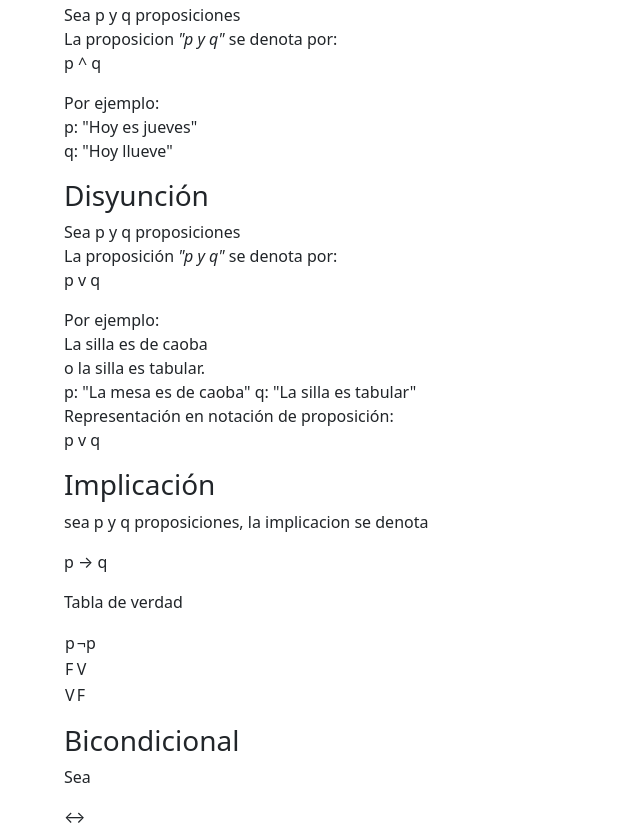
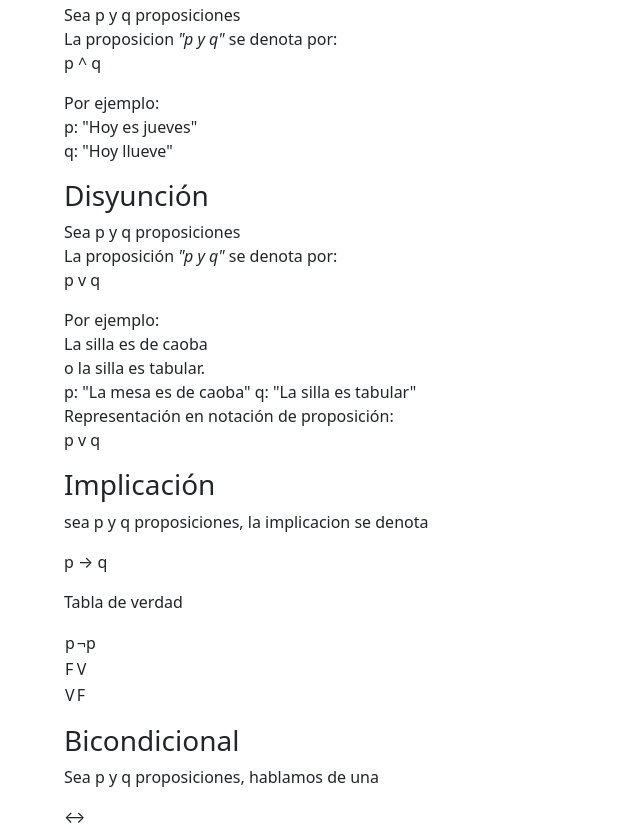
Before and after one commit to jassiel2911/Proyecto_PW, a plain HTML site: page lp.html in a window 1280 px wide. Shown: the part 1265-2094 px from the top of the page, without its empty margins (0-640 px from the left). Drawn offline with Linux system fonts and the light colour scheme.

Commit message:
Sección de teoría

```diff
--- a/lp.html
+++ b/lp.html
@@ -157,7 +157,7 @@
         </p>
 		<h3>Bicondicional</h3>
         <p>
-			Sea
+			Sea p y q proposiciones, hablamos de una
 		</p>
         ↔
 
```
